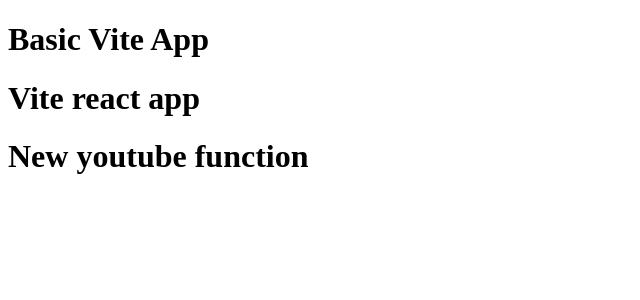
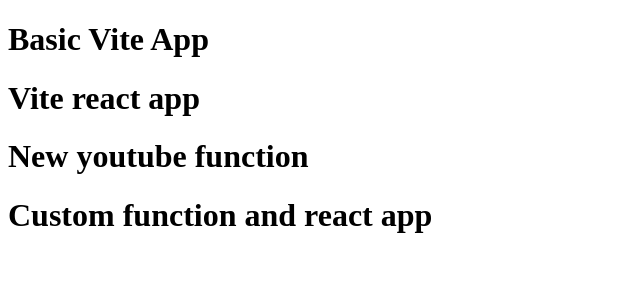
Before and after one commit to saifimd1234/React-Projects, a React (Vite) app in the folder 01basicvite/: page / in a window 1280 px wide. Shown: the top 300 px of the page, without its empty margins (0-640 px from the left). Built offline with nearby package versions, Linux system fonts and the light colour scheme.

Commit message:
Try the same(as prev) in react vite

```diff
--- a/01basicvite/src/main.jsx
+++ b/01basicvite/src/main.jsx
@@ -1,8 +1,27 @@
-import { StrictMode } from 'react'
-import { createRoot } from 'react-dom/client'
-
+import React from 'react'
+import ReactDOM from 'react-dom/client'
 import App from './App.jsx'
 
-createRoot(document.getElementById('root')).render(
+const reactElement = {
+    type: 'a',
+    props: {
+        href: "https://google.com",
+        target: '_blank'
+    },
+    children: 'Click me to visit google'
+}
+
+function MyApp(){
+    return(
+        <div>
+            <h1>Custom function and react app</h1>
+        </div>
+    )
+}
+
+ReactDOM.createRoot(document.getElementById('root')).render(
+    <>
     <App />
+    <MyApp />
+    </>
 )
```
